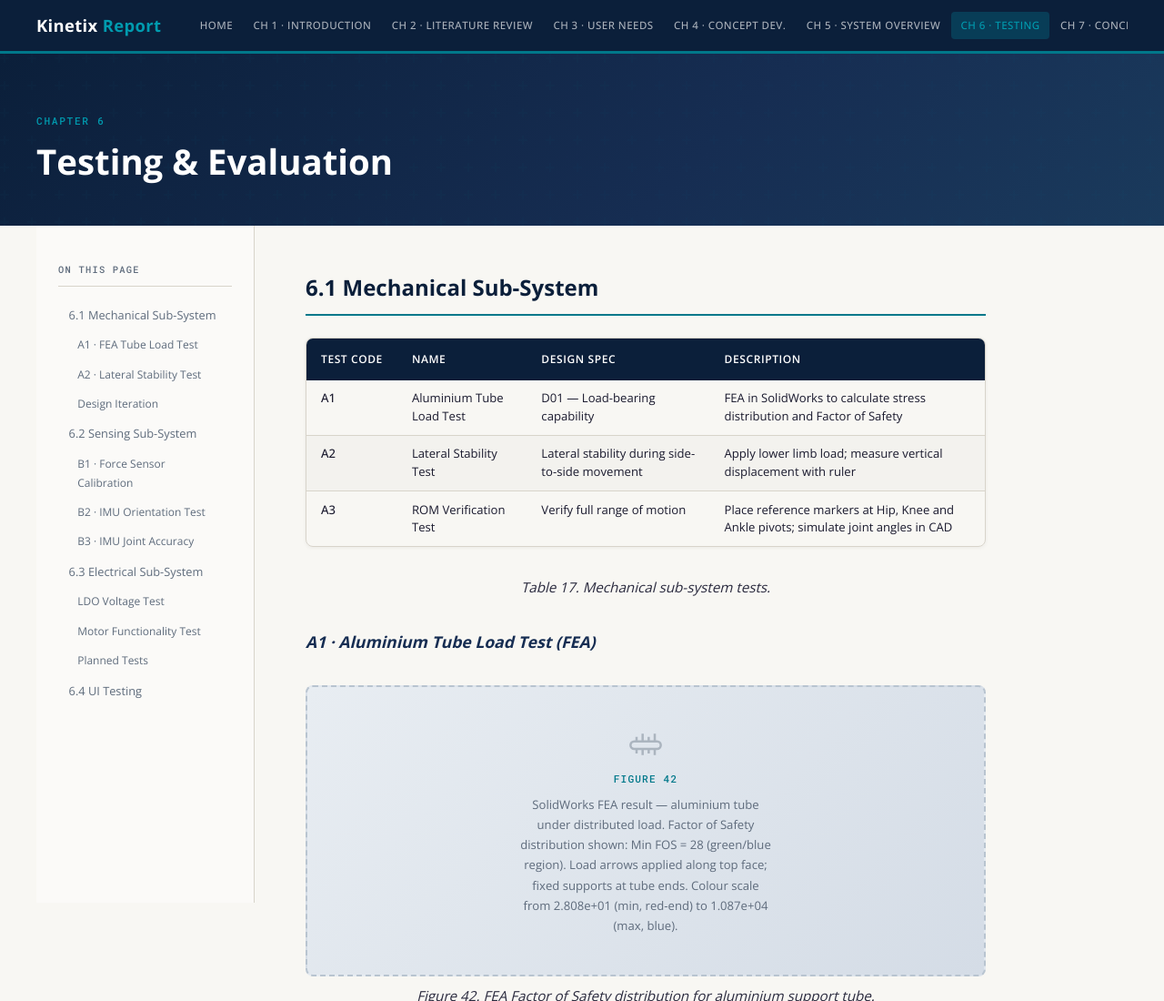
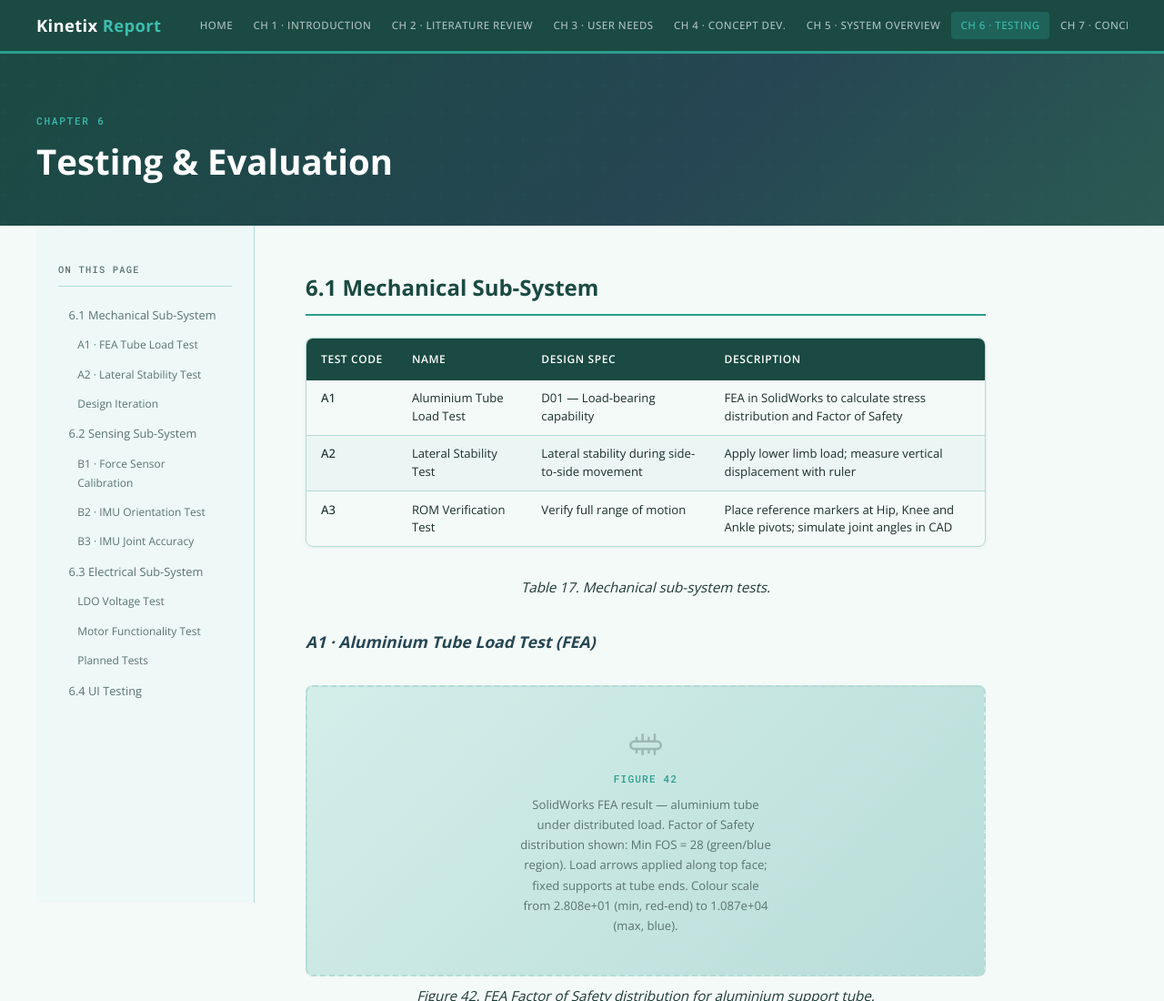
Before and after one commit to CDE4301-Kinetix/kinetix-final, a plain HTML site: page chapter6.html in a window 1280 px wide. Shown: the top 1100 px of the page at 91% size. Drawn offline with nearby package versions, Linux system fonts and the light colour scheme.

Commit message:
Test remote

```diff
--- a/style.css
+++ b/style.css
@@ -3,17 +3,17 @@
 *, *::before, *::after { box-sizing: border-box; margin: 0; padding: 0; }
 
 :root {
-  --navy:   #0B1F3A;
-  --navy2:  #162D52;
-  --teal:   #00788A;
-  --teal2:  #009BAF;
-  --cream:  #F8F7F3;
-  --warm:   #EDE9E0;
-  --text:   #1A1A2E;
-  --muted:  #5E6B7C;
-  --border: #D8D4CA;
-  --accent: #C0392B;
-  --green:  #1B7A4E;
+  --navy:   #1a4a42;
+  --navy2:  #264653;
+  --teal:   #2a9d8f;
+  --teal2:  #3dbdad;
+  --cream:  #f4faf8;
+  --warm:   #e8f8f5;
+  --text:   #1a2e2b;
+  --muted:  #5a7370;
+  --border: #b2dbd6;
+  --accent: #e76f51;
+  --green:  #1a7a6e;
   --font-head: 'Open Sans', Arial, sans-serif;
   --font-body: 'Open Sans', Arial, sans-serif;
   --font-mono: 'Roboto Mono', monospace;
@@ -84,7 +84,7 @@ body {
 .chapter-nav a:hover,
 .chapter-nav a.active {
   color: #fff;
-  background: rgba(0,152,175,0.25);
+  background: rgba(42,157,143,0.3);
 }
 
 .chapter-nav a.active {
@@ -92,7 +92,7 @@ body {
 }
 
 .page-hero {
-  background: linear-gradient(135deg, var(--navy) 0%, var(--navy2) 60%, #1a3a5c 100%);
+  background: linear-gradient(135deg, var(--navy) 0%, var(--navy2) 60%, #2a5a52 100%);
   color: #fff;
   padding: 4rem 2rem 3rem;
   position: relative;
@@ -148,7 +148,7 @@ body {
   height: calc(100vh - 56px);
   overflow-y: auto;
   scrollbar-width: thin;
-  background: rgba(255,255,255,0.4);
+  background: rgba(232,248,245,0.5);
 }
 
 .sidebar-title {
@@ -230,7 +230,7 @@ body {
 
 .content p {
   margin-bottom: 1.1rem;
-  color: #2a2a3e;
+  color: #1e3a36;
   font-size: 0.95rem;
 }
 
@@ -270,7 +270,7 @@ thead th {
 
 tbody tr { border-bottom: 1px solid var(--border); }
 tbody tr:last-child { border-bottom: none; }
-tbody tr:nth-child(even) { background: rgba(0,0,0,0.02); }
+tbody tr:nth-child(even) { background: rgba(42,157,143,0.04); }
 
 tbody td {
   padding: 0.65rem 1rem;
@@ -295,8 +295,8 @@ tbody td:first-child { font-weight: 500; }
 }
 
 .img-placeholder {
-  background: linear-gradient(135deg, #e8edf2 0%, #d4dce6 100%);
-  border: 2px dashed #b8c4d0;
+  background: linear-gradient(135deg, #d4eeea 0%, #b8ddd8 100%);
+  border: 2px dashed var(--border);
   border-radius: 8px;
   display: flex;
   flex-direction: column;
@@ -343,7 +343,7 @@ tbody td:first-child { font-weight: 500; }
 
 .callout {
   border-left: 4px solid var(--teal);
-  background: rgba(0,120,138,0.06);
+  background: rgba(42,157,143,0.07);
   padding: 1rem 1.25rem;
   border-radius: 0 6px 6px 0;
   margin: 1.5rem 0;
@@ -351,8 +351,8 @@ tbody td:first-child { font-weight: 500; }
 }
 
 .callout.warning {
-  border-color: #e67e22;
-  background: rgba(230,126,34,0.07);
+  border-color: #e76f51;
+  background: rgba(231,111,81,0.07);
 }
 
 .callout strong {
@@ -364,14 +364,13 @@ tbody td:first-child { font-weight: 500; }
   color: var(--teal);
 }
 
-.callout.warning strong { color: #e67e22; }
+.callout.warning strong { color: #e76f51; }
 
-/* ── Quote blocks ─────────────────────────────────────────────────── */
 blockquote {
   border-left: 3px solid var(--teal);
   margin: 1.25rem 0;
   padding: 0.75rem 1.25rem;
-  background: rgba(0,0,0,0.025);
+  background: rgba(42,157,143,0.05);
   border-radius: 0 4px 4px 0;
   font-style: italic;
   font-size: 0.9rem;
@@ -386,7 +385,6 @@ blockquote cite {
   margin-top: 0.4rem;
   font-family: var(--font-mono);
 }
-
 
 .spec-grid {
   display: grid;
@@ -426,7 +424,6 @@ blockquote cite {
   font-family: var(--font-mono);
 }
 
-/* ── Chapter Navigation ─────────────────────────────────────────── */
 .chapter-nav-footer {
   display: flex;
   justify-content: space-between;
@@ -458,7 +455,6 @@ blockquote cite {
 .nav-btn .arrow { font-size: 1rem; }
 .nav-btn .label { font-size: 0.7rem; opacity: 0.75; display: block; }
 
-
 .cover-page {
   background: var(--navy);
   min-height: 100vh;
@@ -481,8 +477,8 @@ blockquote cite {
   position: absolute;
   inset: 0;
   background:
-    radial-gradient(ellipse 70% 50% at 80% 20%, rgba(0,120,138,0.2) 0%, transparent 60%),
-    radial-gradient(ellipse 50% 60% at 20% 80%, rgba(0,120,138,0.1) 0%, transparent 60%);
+    radial-gradient(ellipse 70% 50% at 80% 20%, rgba(42,157,143,0.2) 0%, transparent 60%),
+    radial-gradient(ellipse 50% 60% at 20% 80%, rgba(42,157,143,0.1) 0%, transparent 60%);
 }
 
 .cover-content {
@@ -563,7 +559,7 @@ blockquote cite {
 }
 
 .chapter-card:hover {
-  background: rgba(0,120,138,0.2);
+  background: rgba(42,157,143,0.2);
 }
 
 .chapter-card .num {
@@ -592,11 +588,9 @@ blockquote cite {
   color: rgba(255,255,255,0.35);
 }
 
-
 .comparison-table thead th:first-child { width: 180px; }
-.check-yes { color: #1B7A4E; font-weight: 700; }
+.check-yes { color: #2a9d8f; font-weight: 700; }
 .check-no  { color: #999; }
-
 
 .formula {
   font-family: var(--font-mono);
@@ -618,14 +612,12 @@ code {
   border-radius: 3px;
 }
 
-
 .mt-1 { margin-top: 0.5rem; }
 .mt-2 { margin-top: 1rem; }
 .mt-3 { margin-top: 1.5rem; }
 .text-muted { color: var(--muted); }
 .text-sm { font-size: 0.82rem; }
 .bold { font-weight: 700; }
-
 
 @media (max-width: 900px) {
   .page-layout { grid-template-columns: 1fr; }
```
Also changed, not shown: 2 other files.
